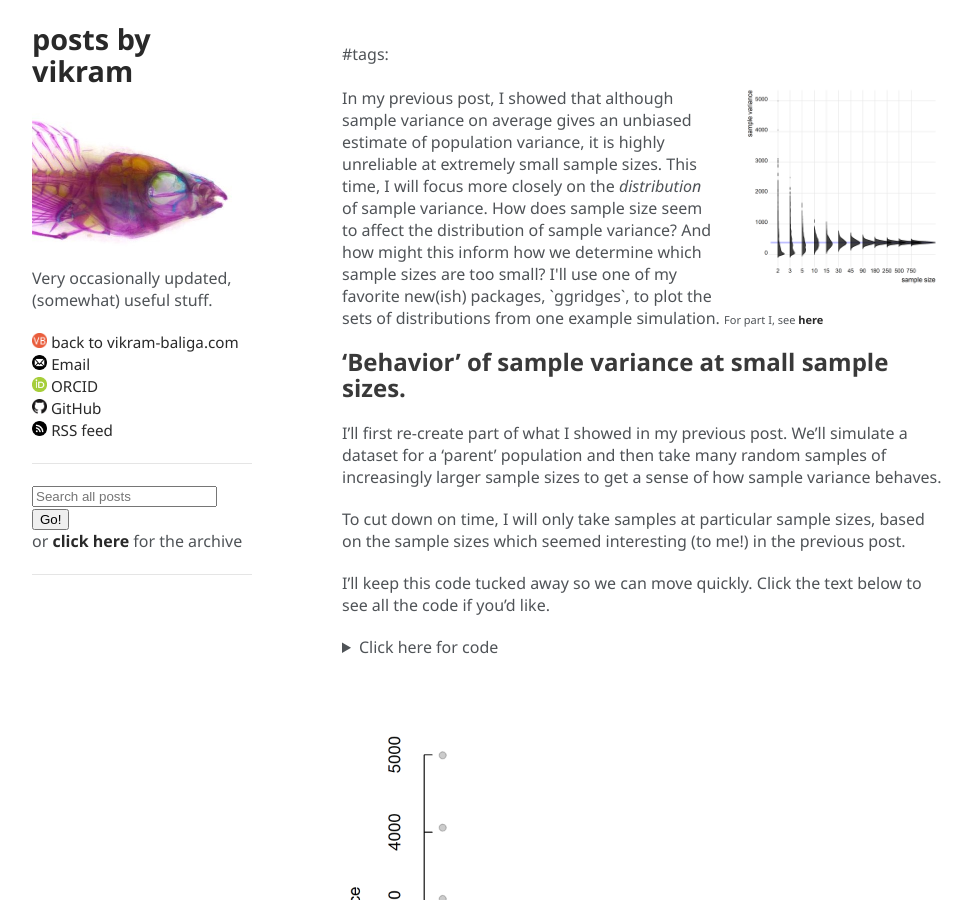
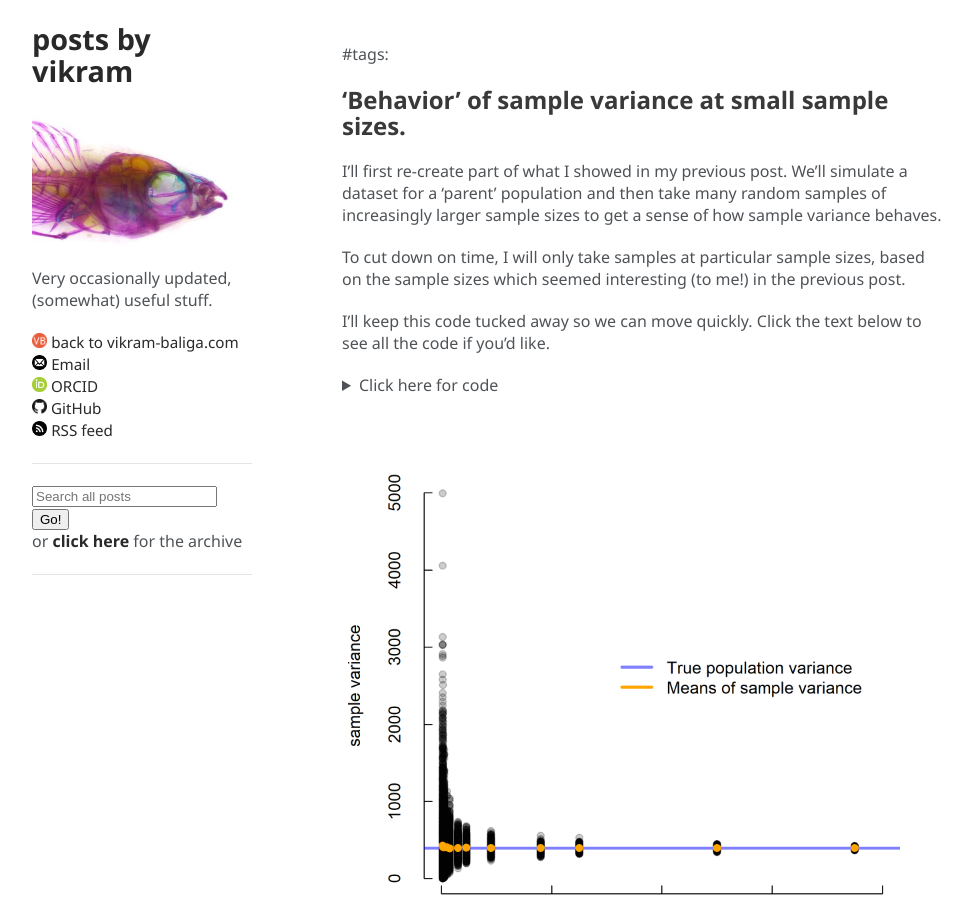
Before and after one commit to vbaliga/vbaliga.github.io, a Jekyll site: the page built from _posts/2019-05-12-sample-variance-distributions-ggridges-small-sample-size.md, in a window 1280 px wide and 900 px high. Shown: the whole window, without its empty margins (153-1125 px from the left). Built offline with Jekyll 4.4.1, drawn with Linux system fonts in a browser that asks for light colours; our own code applies the rules of GitHub Pages for plain Markdown files; a script that is not in the unit is left out.

Commit message:
Update 2019-05-12-sample-variance-distributions-ggridges-small-sample-size.md

```diff
--- a/_posts/2019-05-12-sample-variance-distributions-ggridges-small-sample-size.md
+++ b/_posts/2019-05-12-sample-variance-distributions-ggridges-small-sample-size.md
@@ -4,14 +4,7 @@ tags: ["R","ggridges","sample-variance","sample-size","variance"]
 title: Sample variance at small sample sizes II: distributions
 ---
 
-<p>
-<img src="https://github.com/vbaliga/vbaliga.github.io/raw/master/images/2019-05-12/sample_variance_distributions_ggridges.png" alt="sample variance ggridges" style="float:right;width:200px;height:200px;margin-left:30px;">
-In my previous post, I showed that although sample variance on average gives an unbiased estimate of population variance, it is highly unreliable at extremely small sample sizes.
 
-This time, I will focus more closely on the <i>distribution</i> of sample variance. How does sample size seem to affect the distribution of sample variance? And how might this inform how we determine which sample sizes are too small? I'll use one of my favorite new(ish) packages, `ggridges`, to plot the sets of distributions from one example simulation.
-
-<small>For part I, see <b><a href="https://vbaliga.github.io/dangers-sample-variance-small-sample-size/">here</a></b></small>
-</p>
 <!---more--->
 
 ## ‘Behavior’ of sample variance at small sample sizes.
```
